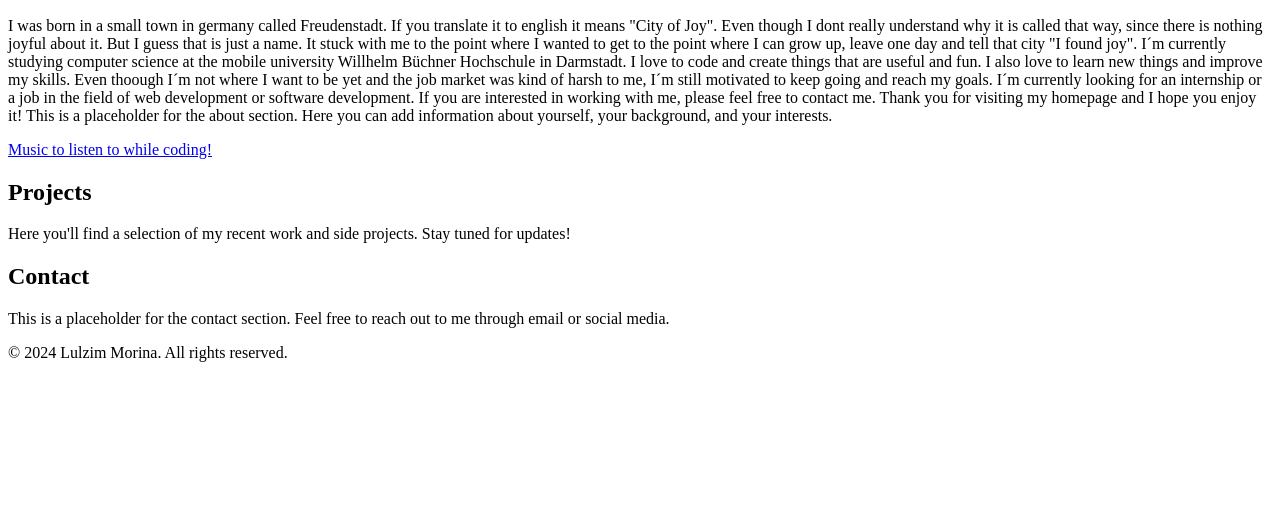
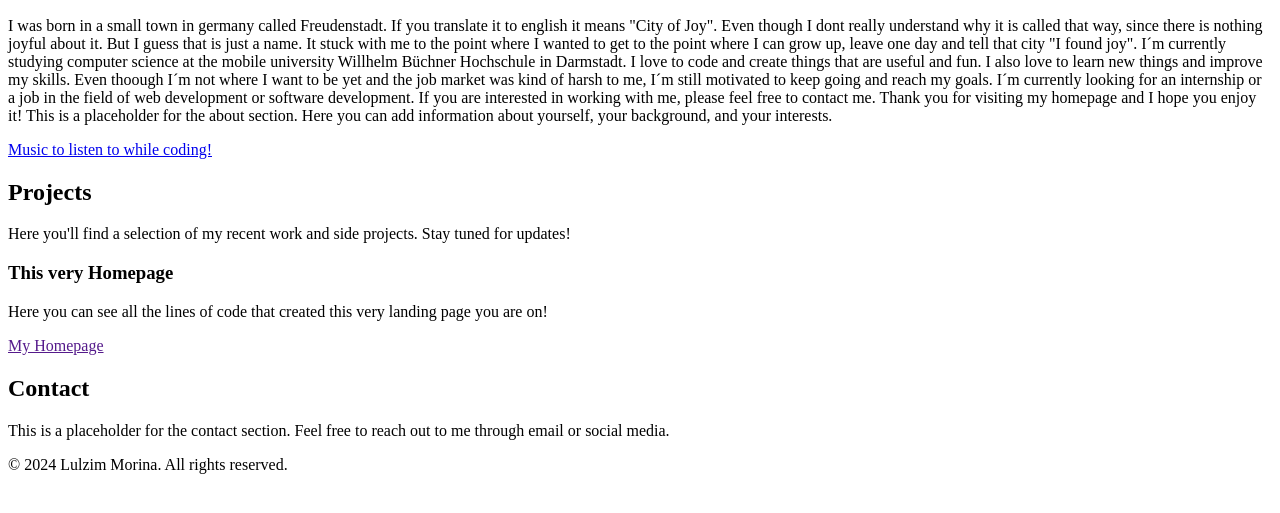
Before and after one commit to morinalulzim/my-homepage, a plain HTML site: page index.html in a window 1280 px wide. Shown: the part 257-770 px from the top of the page. Drawn offline with Linux system fonts and the light colour scheme.

Commit message:
feat: added link to github projects

```diff
--- a/index.html
+++ b/index.html
@@ -51,6 +51,9 @@
         <section id="projects">
             <h2>Projects</h2>
             <p>Here you'll find a selection of my recent work and side projects. Stay tuned for updates!</p>
+            <h3>This very Homepage</h3>
+            <p>Here you can see all the lines of code that created this very landing page you are on!</p>
+            <a href="" target="_blank">My Homepage</a>
         </section>
         <section id="contact">
             <h2>Contact</h2>
```
